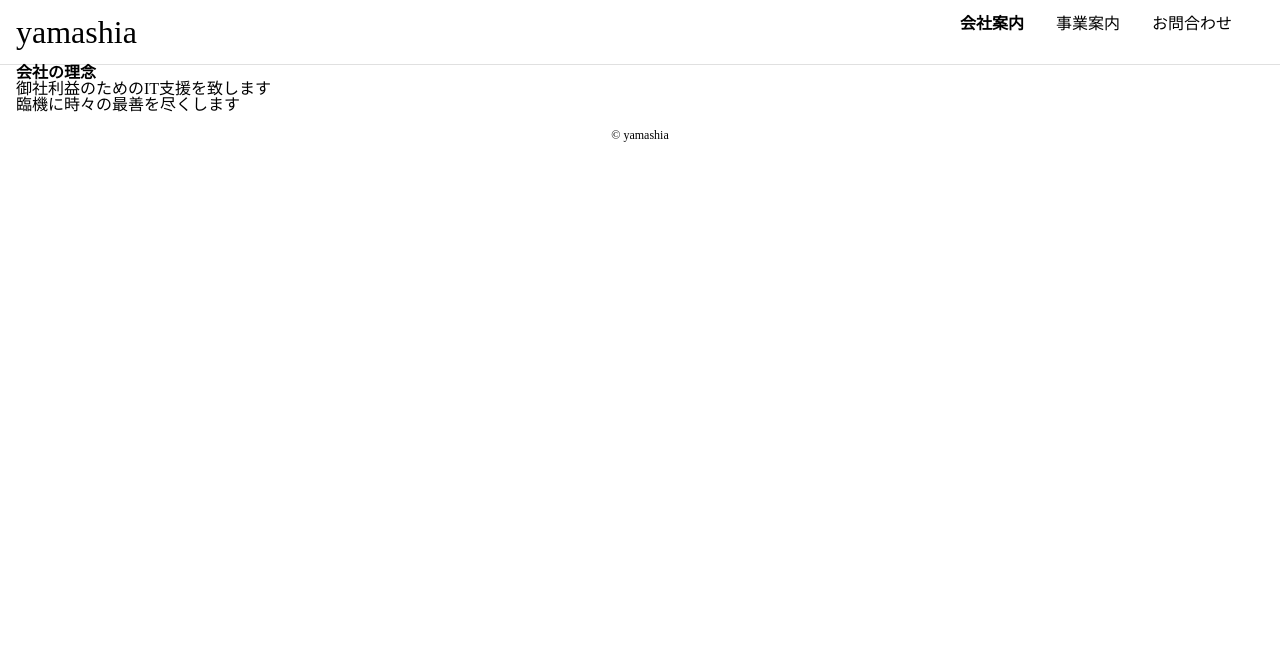
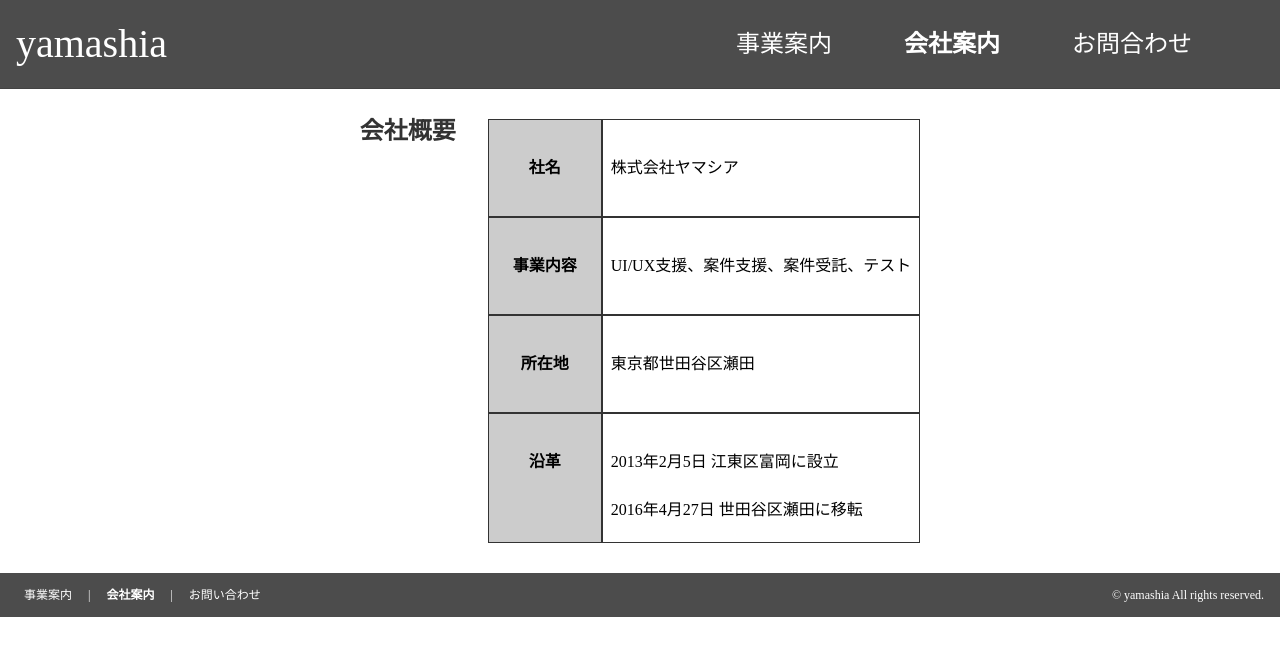
Before and after one commit to AkaneYamaguchi1107/new, a Nuxt app: page /about in a window 1280 px wide. Shown: the top 656 px of the page. Built offline with nearby package versions, Linux system fonts and the light colour scheme.

Commit message:
aboutページ作成、hero、フッター変更

```diff
--- a/assets/css/main.scss
+++ b/assets/css/main.scss
@@ -11,3 +11,10 @@ a {
   margin: 0 auto;
   padding: 0 16px;
 }
+ul, ol {
+  list-style: none;
+}
+img {
+  max-width: 100%;
+  vertical-align: bottom;
+}
--- a/layouts/default.vue
+++ b/layouts/default.vue
@@ -1,15 +1,15 @@
 <template>
   <div>
     <header class="header">
-      <p class="header__title">
+      <p class="header__logo">
         <nuxt-link to="/">yamashia</nuxt-link>
       </p>
       <ul class="gnav">
         <li class="gnav__item">
-          <nuxt-link to="/about" class="gnav__link">会社案内</nuxt-link>
+          <nuxt-link to="/services" class="gnav__link">事業案内</nuxt-link>
         </li>
         <li class="gnav__item">
-          <nuxt-link to="/services" class="gnav__link">事業案内</nuxt-link>
+          <nuxt-link to="/about" class="gnav__link">会社案内</nuxt-link>
         </li>
         <li class="gnav__item">
           <nuxt-link to="/contact" class="gnav__link">お問合わせ</nuxt-link>
@@ -18,36 +18,68 @@
     </header>
     <nuxt />
     <footer class="footer">
-      <p class="footer__copyright">&copy; yamashia</p>
+      <ul class="fnav">
+        <li class="fnav__item">
+          <nuxt-link to="/services" class="fnav__link">事業案内</nuxt-link>
+        </li>
+        <li class="fnav__item">
+          <nuxt-link to="/about" class="fnav__link">会社案内</nuxt-link>
+        </li>
+        <li class="fnav__item">
+          <nuxt-link to="contact" class="fnav__link">お問い合わせ</nuxt-link>
+        </li>
+      </ul>
+      <p class="footer__copyright">&copy; yamashia All rights reserved.</p>
     </footer>
   </div>
 </template>
 
 <style lang="scss" scoped>
 .header {
+  color: #fff;
   padding: 16px;
+  line-height: 56px;
   display: flex;
   justify-content: space-between;
   border-bottom: 1px solid rgba(black, 0.12);
-  &__title {
-    font-size: 32px;
+  background: rgba(0, 0, 0, 0.7);
+  &__logo {
+    font-size: 40px;
   }
 }
 .gnav {
   display: flex;
-  list-style: none;
   &__link {
-    font-size: 16px;
-    padding-right: 32px;
+    font-size: 24px;
+    padding-right: 72px;
     display: inline;
+    position: relative;
+    display: block;
     &.nuxt-link-active {
       font-weight: bold;
     }
   }
 }
+
 .footer {
+  color: #fff;
   padding: 16px;
-  text-align: center;
   font-size: 12px;
+  background: rgba(0, 0, 0, 0.7);
+  display: flex;
+  justify-content: space-between;
+}
+.fnav {
+  display: flex;
+  &__link {
+    padding: 8px;
+    &.nuxt-link-active {
+      font-weight: bold;
+    }
+  }
+}
+.fnav__item + .fnav__item:before {
+  content: '|';
+  margin: 0 8px;
 }
 </style>
--- a/pages/about.vue
+++ b/pages/about.vue
@@ -1,12 +1,57 @@
 <template>
-  <div class="container">
-    <div class="heading">
-      <h2 class="heading__title">会社の理念</h2>
-      <p class="heading__sub-title">
-        御社利益のためのIT支援を致します
-        <br />臨機に時々の最善を尽くします
-      </p>
+  <div class="section">
+    <div class="container">
+      <div class="services">
+        <h2 class="services__title">会社概要</h2>
+        <div class="services__table">
+          <tr>
+            <th>社名</th>
+            <td>株式会社ヤマシア</td>
+          </tr>
+          <tr>
+            <th>事業内容</th>
+            <td>UI/UX支援、案件支援、案件受託、テスト</td>
+          </tr>
+          <tr>
+            <th>所在地</th>
+            <td>東京都世田谷区瀬田</td>
+          </tr>
+          <tr>
+            <th>沿革</th>
+            <td>
+              2013年2月5日 江東区富岡に設立
+              <br />2016年4月27日 世田谷区瀬田に移転
+            </td>
+          </tr>
+        </div>
+      </div>
     </div>
   </div>
 </template>
-<style></style>
+
+<script></script>
+
+<style lang="scss" scoped>
+.services {
+  display: flex;
+  justify-content: center;
+  padding: 30px;
+  &__title {
+    color: #333;
+    font-size: 24px;
+    margin: 0 32px 24px 0;
+  }
+  &__table {
+    line-height: 48px;
+    th {
+      padding: 24px;
+      border: 1px solid #333;
+      background: #ccc;
+    }
+    td {
+      padding: 8px;
+      border: 1px solid #333;
+    }
+  }
+}
+</style>
--- /dev/null
+++ b/pages/contact.vue
@@ -0,0 +1,12 @@
+<template>
+  <div class="contact">
+    <div class="contact">
+      <h2 class="contact__title">お問い合わせ</h2>
+      <p class="contact__text">
+        株式会社ヤマシアのWebサイトをご覧いただきありがとうございます。
+        事業概要、仕事に関するお問い合わせ、ご質問など下記の方法にて受け付けております。
+      </p>
+    </div>
+  </div>
+</template>
+<style></style>
--- a/pages/index.vue
+++ b/pages/index.vue
@@ -16,11 +16,12 @@
 <style lang="scss" scoped>
 .hero {
   height: 600px;
-  padding: 0 16px;
+  padding: 16px;
   background: center/cover url(/images/hero-1.jpg);
   display: flex;
+  justify-content: center;
+  align-items: center;
   flex-flow: column;
-  justify-content: center;
   color: #333;
   // margin-bottom: 24px;
   // line-height: 1.8;
--- /dev/null
+++ b/pages/services.vue
@@ -0,0 +1,12 @@
+<template>
+  <div class="container">
+    <div class="heading">
+      <h2 class="heading__title">会社の理念</h2>
+      <p class="heading__sub-title">
+        御社利益のためのIT支援を致します
+        <br />臨機に時々の最善を尽くします
+      </p>
+    </div>
+  </div>
+</template>
+<style></style>
```
